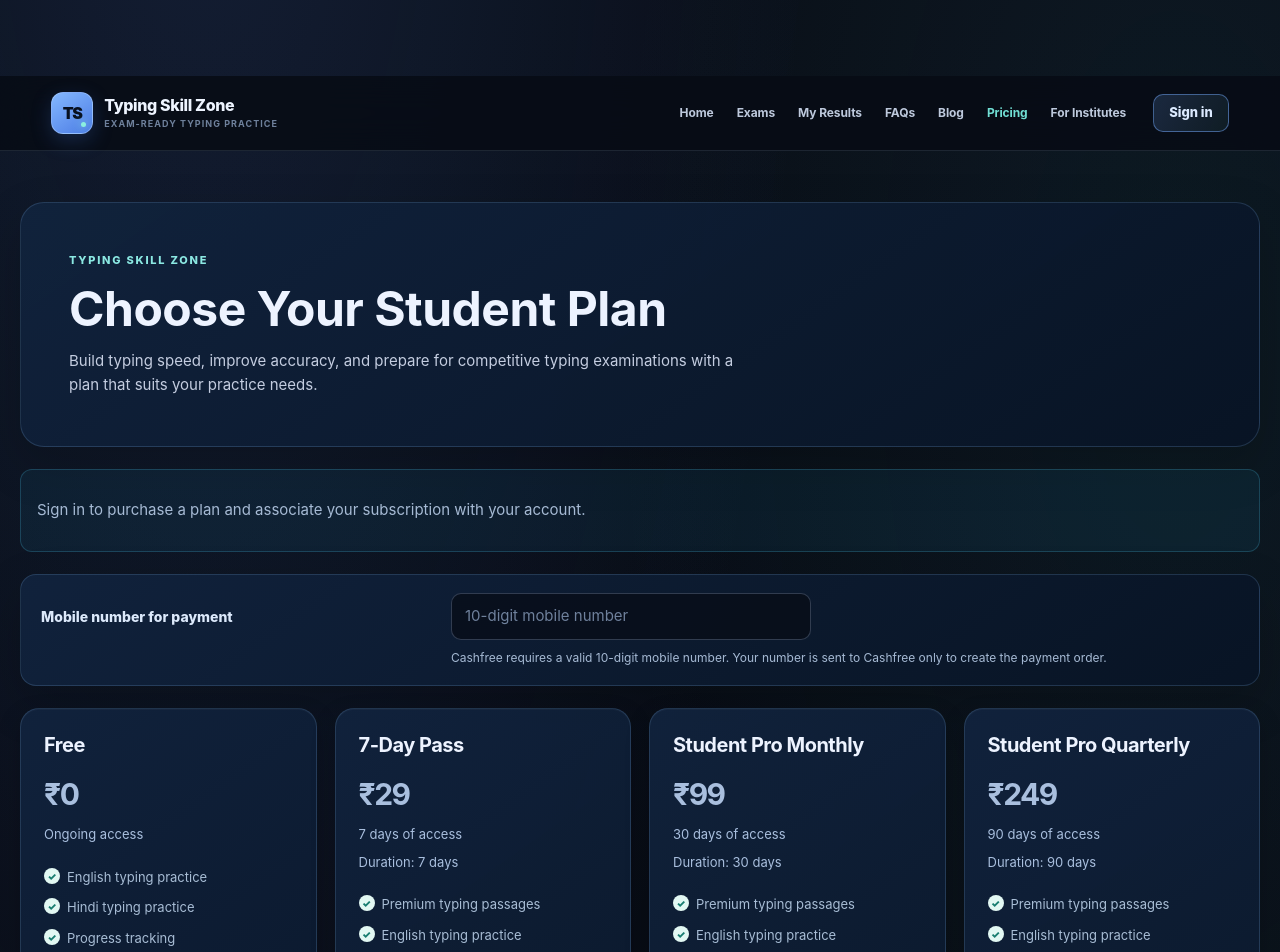
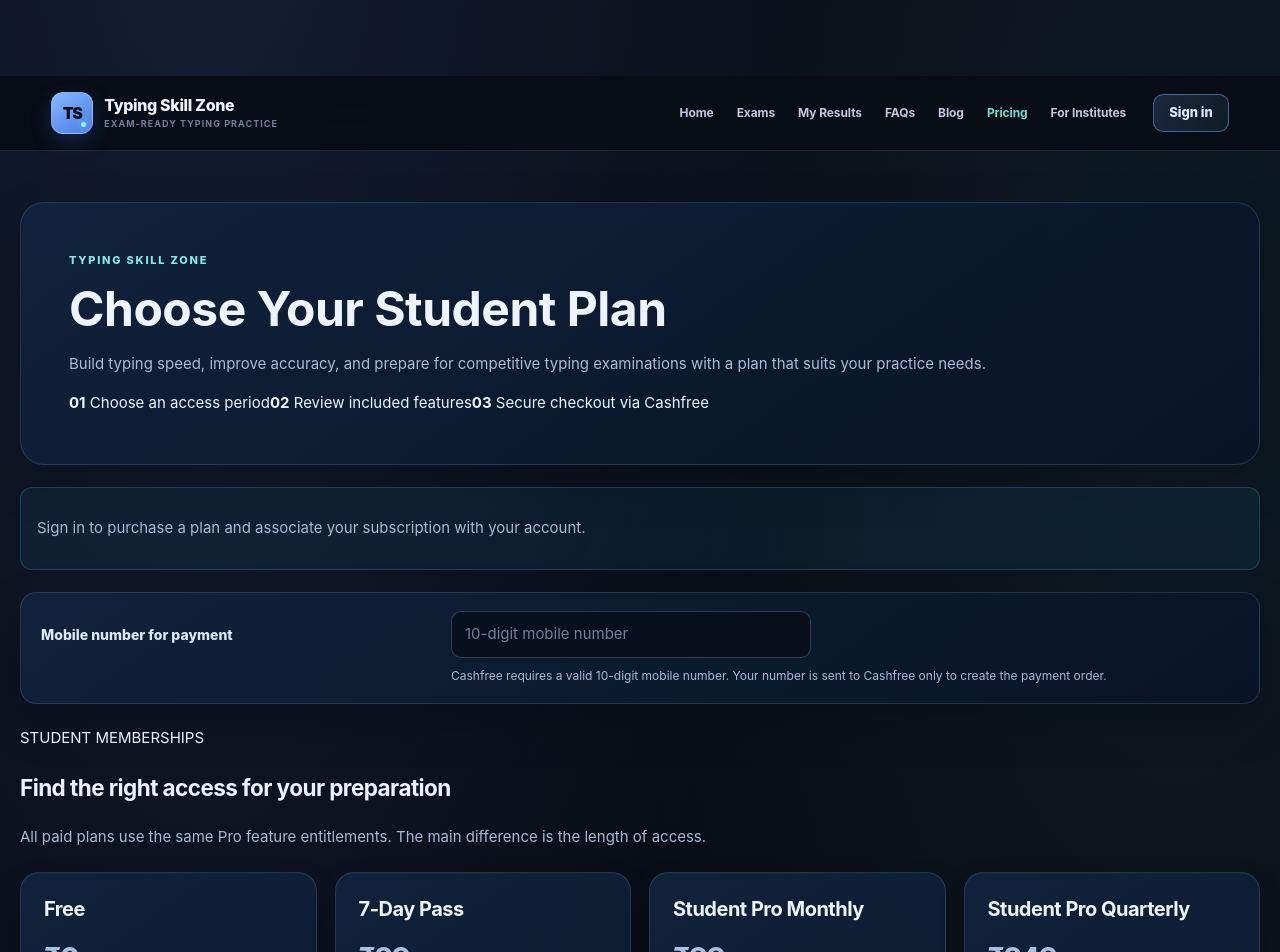
Before and after one commit to vikashphogat0-ux/typingskillzonepro, a Next.js app: page /pricing in a window 1280 px wide. Shown: the top 952 px of the page. Built offline with nearby package versions, Linux system fonts and the light colour scheme; no server answers.

Commit message:
ui: clarify student pricing and plan selection

```diff
--- a/app/pricing/page.tsx
+++ b/app/pricing/page.tsx
@@ -312,14 +312,19 @@ export default function Pricing() {
   );
 
   return (
-    <main className="page plans">
-      <header className="plans-header">
+    <main className="page plans pricing-v2">
+      <header className="plans-header pricing-v2-header">
         <p className="plans-eyebrow">TYPING SKILL ZONE</p>
         <h1>Choose Your Student Plan</h1>
         <p>
           Build typing speed, improve accuracy, and prepare for competitive
           typing examinations with a plan that suits your practice needs.
         </p>
+        <div className="pricing-value-points" aria-label="Plan information">
+          <span><strong>01</strong> Choose an access period</span>
+          <span><strong>02</strong> Review included features</span>
+          <span><strong>03</strong> Secure checkout via Cashfree</span>
+        </div>
       </header>
 
       {loading && (
@@ -342,7 +347,7 @@ export default function Pricing() {
       )}
 
       {!loading && info?.signedIn && (
-        <section className="current-subscription" aria-label="Current subscription">
+        <section className="current-subscription pricing-v2-status" aria-label="Current subscription">
           <h2>Your current access</h2>
 
           <p>
@@ -389,7 +394,7 @@ export default function Pricing() {
         </div>
       )}
 
-      <section className="pricing-phone" aria-label="Payment contact details">
+      <section className="pricing-phone pricing-v2-phone" aria-label="Payment contact details">
         <label htmlFor="cashfree-customer-phone">Mobile number for payment</label>
         <input
           id="cashfree-customer-phone"
@@ -407,7 +412,8 @@ export default function Pricing() {
         <p id="cashfree-phone-help">Cashfree requires a valid 10-digit mobile number. Your number is sent to Cashfree only to create the payment order.</p>
       </section>
 
-      <section className="plans-grid" aria-label="Available student plans">
+      <section className="pricing-plan-intro"><div><span className="plans-eyebrow">STUDENT MEMBERSHIPS</span><h2>Find the right access for your preparation</h2></div><p>All paid plans use the same Pro feature entitlements. The main difference is the length of access.</p></section>
+      <section className="plans-grid pricing-v2-grid" aria-label="Available student plans">
         {plans.map((plan) => {
           const isFree = plan.id === "free";
           const isCurrentPlan = info?.plan === plan.id;
@@ -423,7 +429,7 @@ export default function Pricing() {
 
           return (
             <article
-              className={`plan-card${plan.id === "student_pro_annual" ? " plan-card-featured" : ""}`}
+              className={`plan-card pricing-v2-card${plan.id === "student_pro_annual" ? " plan-card-featured" : ""}`}
               key={plan.id}
             >
               {plan.id === "student_pro_annual" && (
@@ -432,7 +438,7 @@ export default function Pricing() {
 
               <h2>{plan.displayName}</h2>
 
-              <p className="plan-price">
+              <p className="plan-price pricing-v2-price">
                 <strong>{formatPrice(plan.amountPaise)}</strong>
               </p>
 
@@ -446,7 +452,7 @@ export default function Pricing() {
                 </p>
               )}
 
-              <ul className="plan-features">
+              <ul className="plan-features pricing-v2-features">
                 {includedFeatures.length > 0 ? (
                   includedFeatures.map((key) => (
                     <li key={key}>{FEATURE_LABELS[key]}</li>
@@ -464,7 +470,7 @@ export default function Pricing() {
 
               <button
                 type="button"
-                className="plan-action"
+                className="plan-action pricing-v2-action"
                 onClick={() => void buy(plan.id)}
                 disabled={
                   loading ||
@@ -491,7 +497,7 @@ export default function Pricing() {
         })}
       </section>
 
-      <section className="pricing-notes">
+      <section className="pricing-notes pricing-v2-notes">
         <h2>Before you purchase</h2>
         <ul>
           <li>
```
